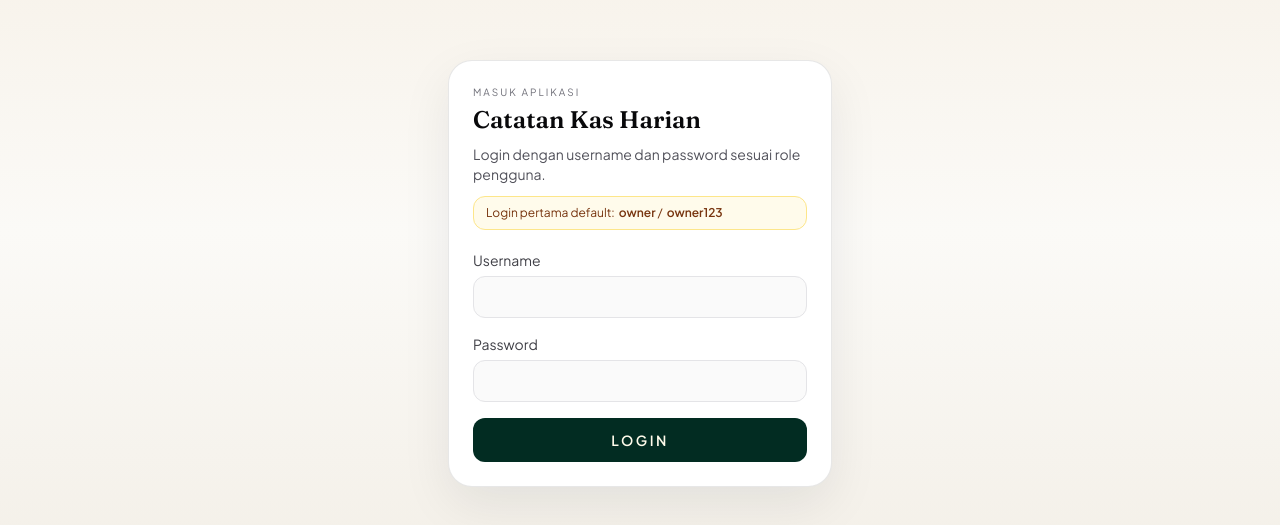
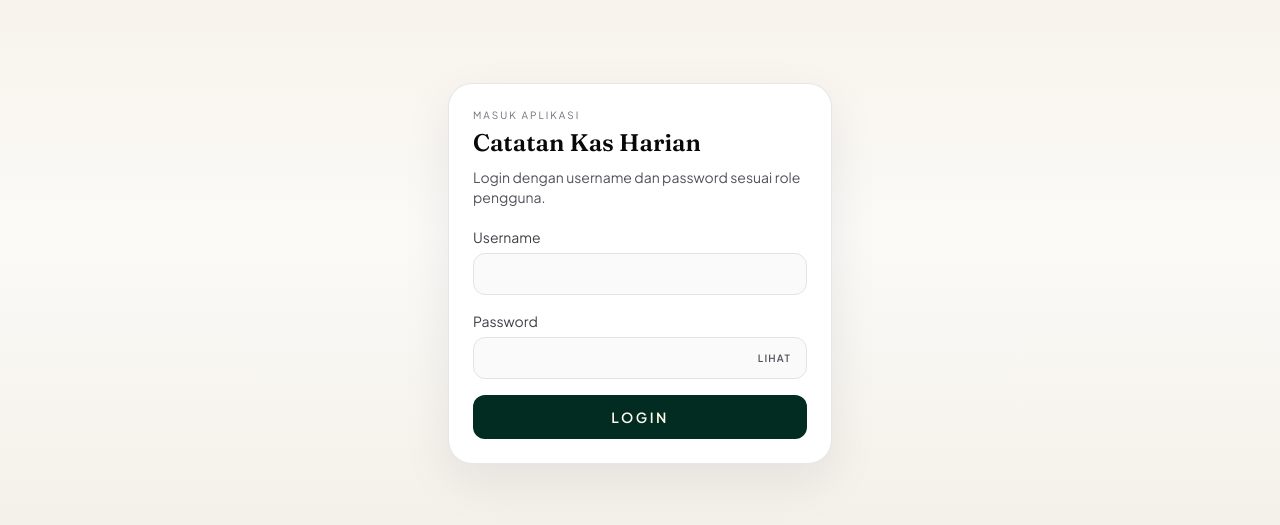
Before and after one commit to lombokalarm-ctrl/kas, a React (Vite) app: page /login in a window 1280 px wide. Shown: the part 127-652 px from the top of the page. Built offline with nearby package versions, Linux system fonts and the light colour scheme.

Commit message:
Refine login password visibility UI

```diff
--- a/src/pages/Login.tsx
+++ b/src/pages/Login.tsx
@@ -7,6 +7,7 @@ export default function Login() {
   const { login, isLoggingIn, error } = useAuthStore()
   const [username, setUsername] = useState('')
   const [password, setPassword] = useState('')
+  const [showPassword, setShowPassword] = useState(false)
 
   async function handleSubmit(event: FormEvent<HTMLFormElement>) {
     event.preventDefault()
@@ -30,11 +31,6 @@ export default function Login() {
           <p className="mt-2 text-sm text-zinc-600">
             Login dengan username dan password sesuai role pengguna.
           </p>
-          <div className="mt-3 rounded-xl border border-amber-200 bg-amber-50 px-3 py-2 text-xs text-amber-900">
-            Login pertama default:
-            <span className="ml-1 font-semibold">owner</span> /
-            <span className="ml-1 font-semibold">owner123</span>
-          </div>
 
           <form onSubmit={handleSubmit} className="mt-5 space-y-4">
             <label className="block space-y-1.5 text-xs text-zinc-700 sm:text-sm">
@@ -51,14 +47,23 @@ export default function Login() {
 
             <label className="block space-y-1.5 text-xs text-zinc-700 sm:text-sm">
               <span>Password</span>
+              <div className="relative">
                 <input
-                type="password"
+                  type={showPassword ? 'text' : 'password'}
                   value={password}
                   onChange={(event) => setPassword(event.target.value)}
-                className="w-full rounded-xl border border-zinc-200 bg-zinc-50 px-3 py-2.5 text-sm outline-none transition focus:border-emerald-700 focus:bg-white"
+                  className="w-full rounded-xl border border-zinc-200 bg-zinc-50 px-3 py-2.5 pr-20 text-sm outline-none transition focus:border-emerald-700 focus:bg-white"
                   autoComplete="current-password"
                   required
                 />
+                <button
+                  type="button"
+                  onClick={() => setShowPassword((current) => !current)}
+                  className="absolute right-2 top-1/2 -translate-y-1/2 rounded-lg px-2 py-1 text-[10px] font-semibold uppercase tracking-[0.12em] text-zinc-600"
+                >
+                  {showPassword ? 'Sembunyi' : 'Lihat'}
+                </button>
+              </div>
             </label>
 
             {error && (
```
Lines whose indentation alone changed are shown as unchanged.
